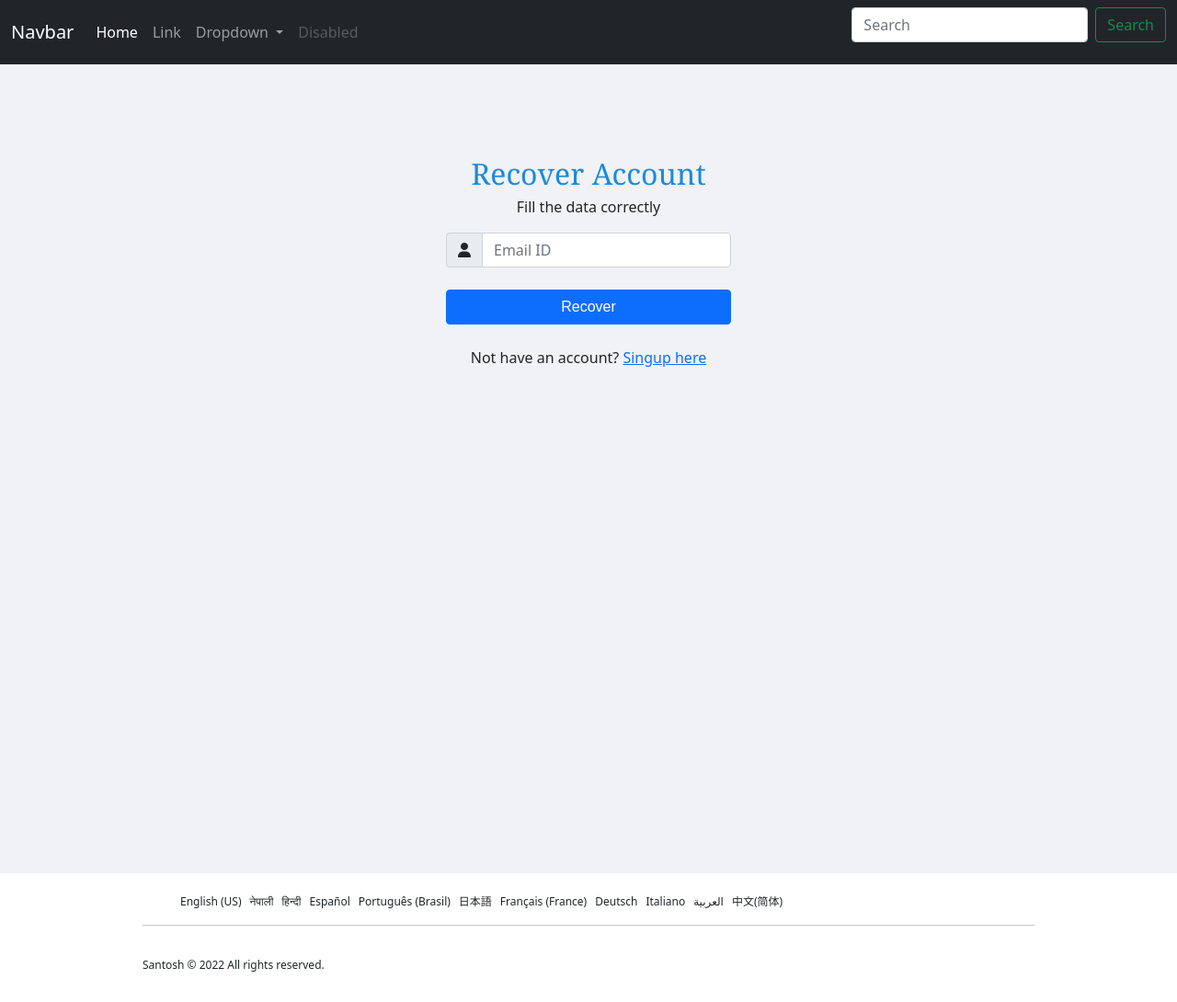
After one commit to SantoshPhaiju/AdvanceLoginSystem, a PHP site: page /AdvanceLoginSystem/recover_email.php in a window 1280 px wide. The commit adds this page. Shown: the whole page at 92% size. Run offline with PHP 8.4, Linux system fonts and the light colour scheme; some libraries are stand-ins or nearby versions.

Commit message:
Adding Forget Password Functionality and Uploading new files

```diff
--- a/index.php
+++ b/index.php
@@ -179,7 +179,8 @@ if (isset($_POST['update'])) {
                     <p>Username: <?php echo $row['username'] ?></p>
                     <p>Email: <?php echo $row['email'] ?></p>
                     <p>Phone Number: <?php echo $row['phone'] ?></p>
-                    <a href="logout.php" class="btn btn-primary my-2">Logout</a>
+                    <a href="logout.php" class="btn btn-primary my-2" onClick="javascript: return confirm('Are you sure want to Logout.');">Logout</a>
+
                 </div>
                 <div class="col-md-9">
                     <div class="user-detail">
--- a/logout.php
+++ b/logout.php
@@ -1,6 +1,8 @@
 <?php
 
 setcookie('loggedin', 'true', time() - 3600, '/AdvanceLoginSystem');
+setcookie('emailCookie', $email, time() - 3600, '/AdvanceLoginSystem');
+setcookie('passwordCookie', $pass, time() - 3600, '/AdvanceLoginSystem');
 session_start();
 
 session_unset();
--- /dev/null
+++ b/recover_email.php
@@ -0,0 +1,96 @@
+<?php
+
+session_start();
+include '_dbconnect.php';
+ include 'header.php';
+include 'partials/_links.php';
+
+
+
+if(isset($_POST['recover'])){
+    $email = $_POST['email'];
+
+    $sql = "SELECT * FROM usertable WHERE `email` = '$email'";
+    $result = mysqli_query($conn, $sql);
+    $numRows = mysqli_num_rows($result);
+    if($numRows > 0){
+        $row = mysqli_fetch_assoc($result);
+
+        $token = $row['token'];
+        $username = $row['username'];
+
+            $to_email = $email;
+            $subject = "Recover your account";
+            $body = "Hi, $username. Please click the link below to recover your password
+                        http://localhost/AdvanceLoginSystem/changePass.php?token=$token";
+            $headers = "From: santoshphaiju@gmail.com";
+
+            if(mail($to_email, $subject, $body, $headers)){
+                $_SESSION['recover'] = "<p class='bg-success p-1 text-white'>Check your mail at $email to recover your password.</p>";
+            }else{
+                echo "Mail sending failed.";
+            }
+        }else{
+        echo "<p class='p-1 text-dark' style='text-align: center;'>The mail You entered is not found.</p>";
+    }
+}
+?>
+
+<!DOCTYPE html>
+<html lang="en">
+
+    <head>
+        <meta charset="UTF-8">
+        <meta http-equiv="X-UA-Compatible" content="IE=edge">
+    <meta name="viewport" content="width=device-width, initial-scale=1.0">
+    <title>Recover Account</title>
+    <style>
+        body {
+            background-color: #f0f2f5;
+        }
+        .container{
+            margin-top: 80px;
+        }
+    </style>
+</head>
+
+<body>
+
+    <div class="h-div">
+        <div class="container">
+            <div class="form-group">
+            <h2>Recover Account</h2>
+            <p>Fill the data correctly</p>
+            <?php
+            if (isset($_SESSION['recover'])) {
+                echo $_SESSION['recover'];
+            }
+            session_unset();
+            ?>
+            <form action="<?php echo htmlentities($_SERVER['PHP_SELF']);  ?>" method="POST">
+                <div class="input-group mb-3">
+                    <span class="input-group-text" id="basic-addon1"><i class="fas fa-user"></i> </span>
+                    <input type="email" name="email" id="email" class="form-control" placeholder="Email ID" aria-label="phone" aria-describedby="basic-addon1" required>
+                </div>
+
+                <button name="recover" class="btn btn-primary my-2 w-100 btn-form"> Recover </button>
+
+            </form>
+            <p class="my-2"> Not have an account? <a href="signup.php">Singup here</a> </p>
+        </div>
+
+        </div>
+    </div>
+</body>
+
+</html>
+
+
+
+
+
+
+<?php
+include 'footer.php';
+
+?>
--- a/style.css
+++ b/style.css
@@ -4,7 +4,7 @@ body {
 }
 /* Giving min height to the div. */
 .h-div{
-    min-height: 89vh;
+    min-height: 100vh;
 }
 
 .form-group {
```
Also changed, not shown: activate.php (+10 -15 lines), changePass.php (added, +95 -0 lines), login.php (+27 -17 lines), signup.php (+9 -6 lines), upload/1647496130-bill.jpg (added).
